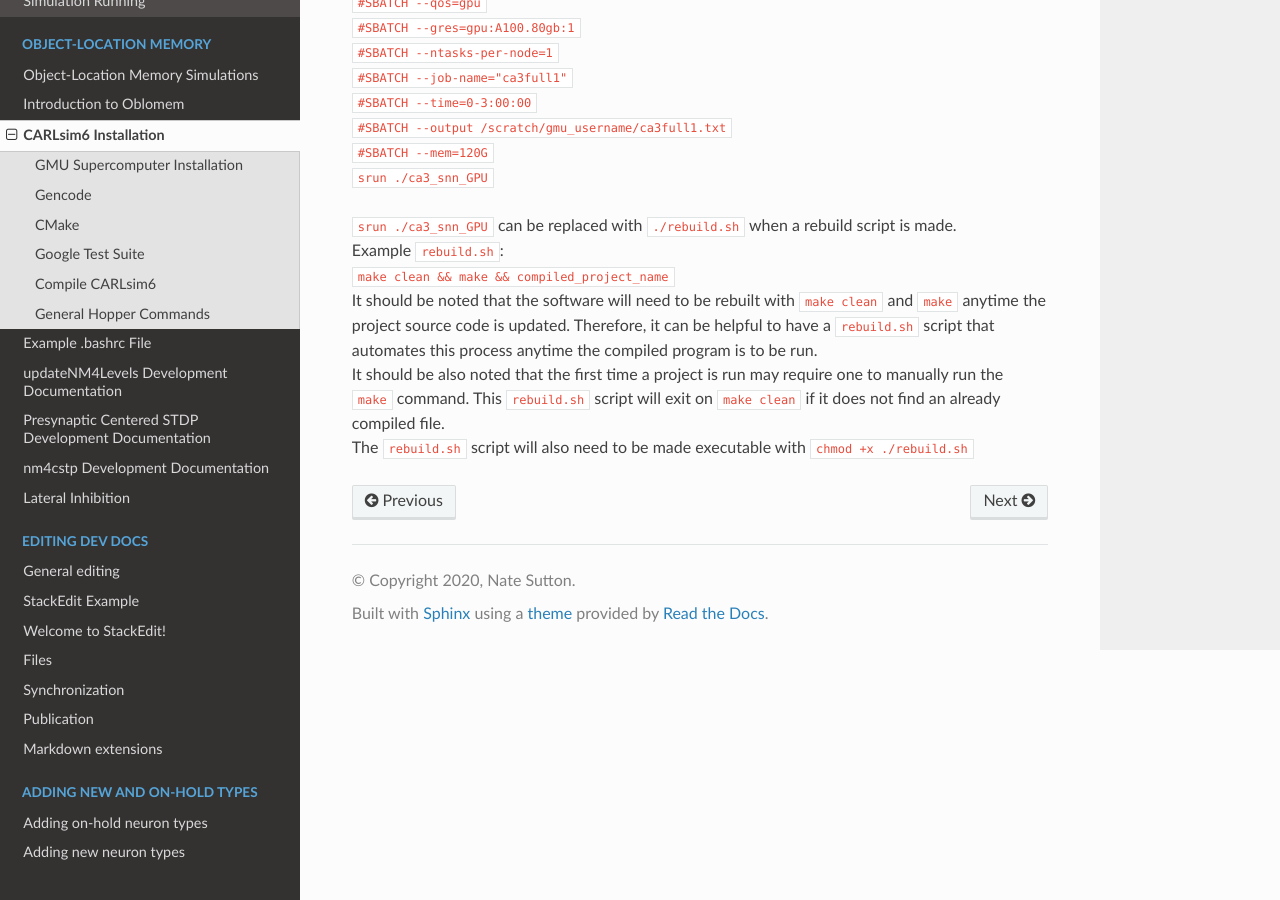
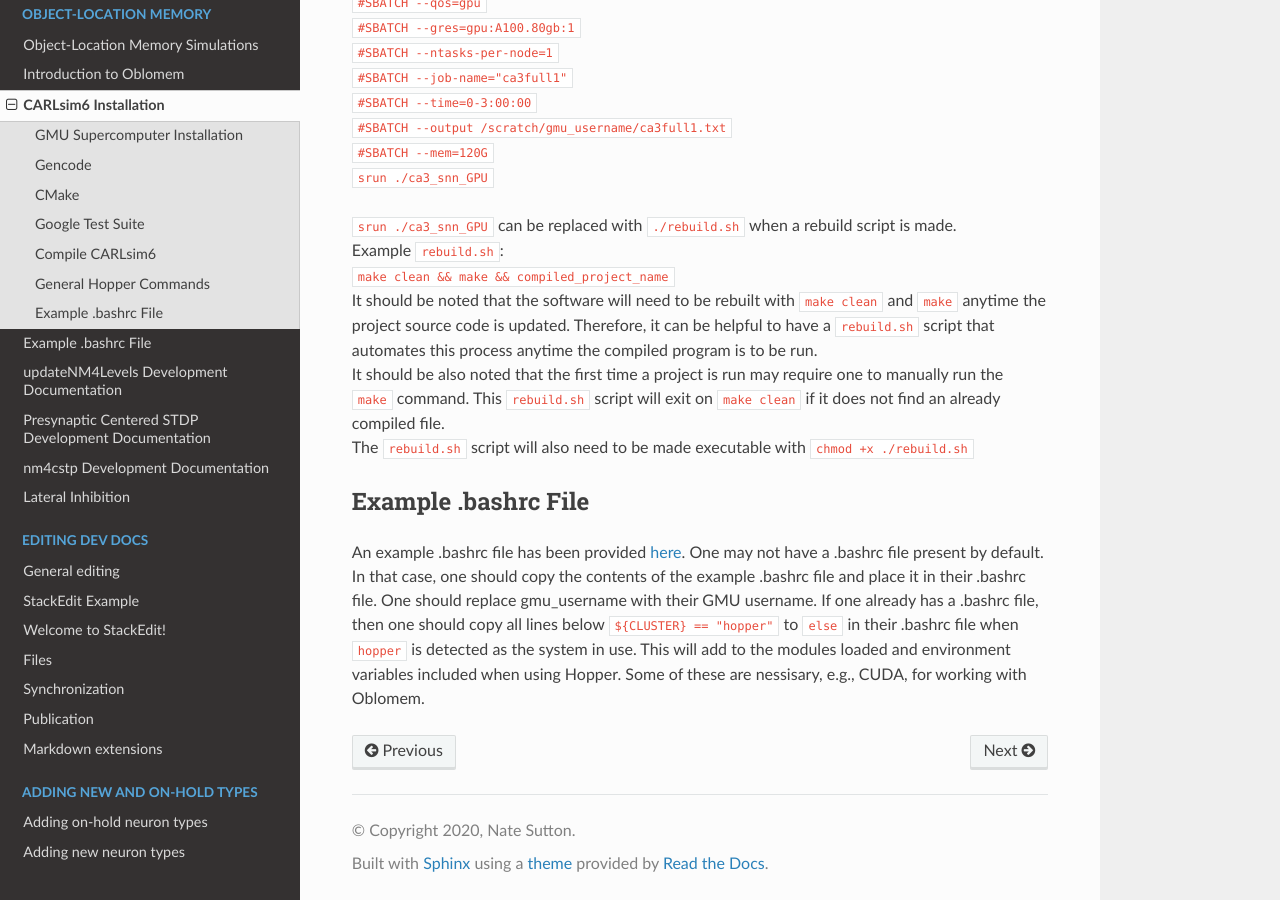
Before and after one commit to Hippocampome-Org/hco_dev_docs, a Sphinx documentation site: the page built from docs/oblomem/carlsim_installation.md, in a window 1280 px wide and 900 px high, scrolled down 2869 px. Built offline with Sphinx 7.4.7 and the Read the Docs theme 3.1.0, drawn with Linux system fonts in a browser that asks for light colours.

Commit message:
updated carlsim_installation doc

```diff
--- a/docs/oblomem/carlsim_installation.md
+++ b/docs/oblomem/carlsim_installation.md
@@ -100,3 +100,7 @@ Some general commands are:
 <br>It should be noted that the software will need to be rebuilt with `make clean` and `make` anytime the project source code is updated. Therefore, it can be helpful to have a `rebuild.sh` script that automates this process anytime the compiled program is to be run.
 <br>It should be also noted that the first time a project is run may require one to manually run the `make` command. This `rebuild.sh` script will exit on `make clean` if it does not find an already compiled file.
 <br>The `rebuild.sh` script will also need to be made executable with `chmod +x ./rebuild.sh`
+
+## Example .bashrc File
+
+An example .bashrc file has been provided [here](https://hco-dev-docs.readthedocs.io/en/latest/oblomem/example_bashrc.html). One may not have a .bashrc file present by default. In that case, one should copy the contents of the example .bashrc file and place it in their .bashrc file. One should replace gmu_username with their GMU username. If one already has a .bashrc file, then one should copy all lines below `${CLUSTER} == "hopper"` to `else` in their .bashrc file when `hopper` is detected as the system in use. This will add to the modules loaded and environment variables included when using Hopper. Some of these are nessisary, e.g., CUDA, for working with Oblomem.
```
Also changed, not shown: other parts of docs/oblomem/carlsim_installation.md (+1 -1 lines).
